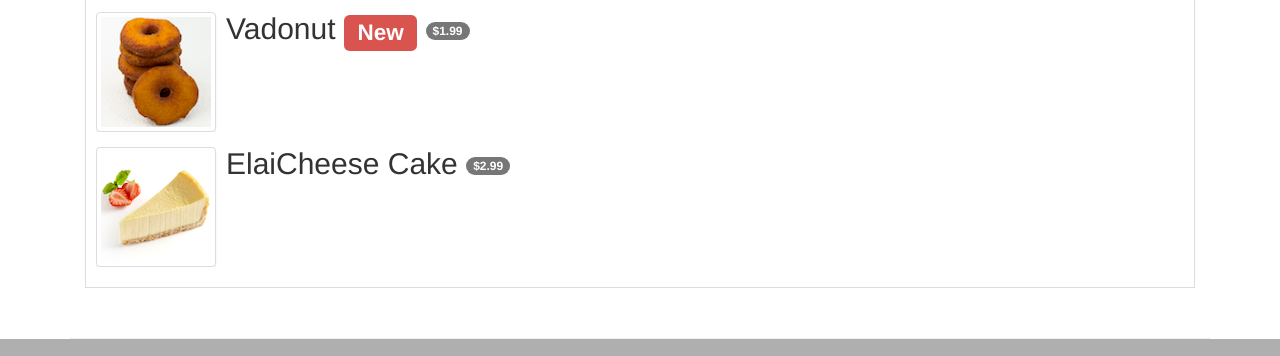
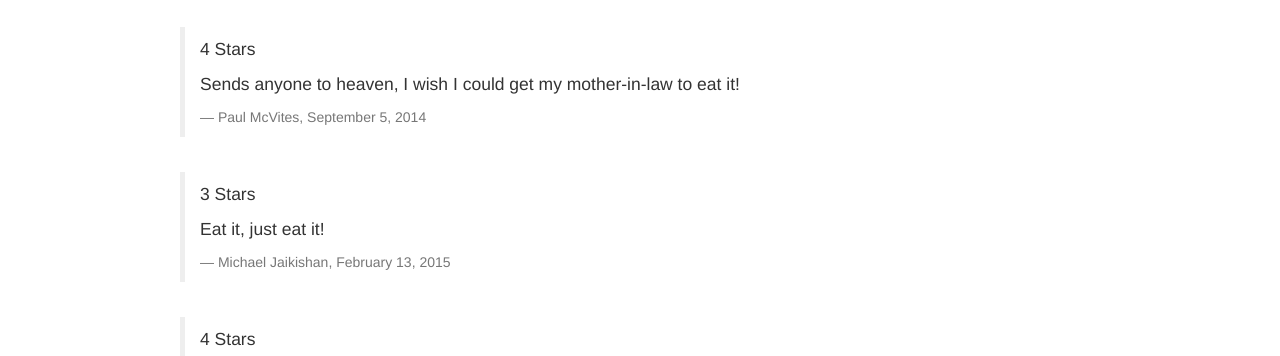
Before and after one commit to vavoccia/AngularJS_W3, a website: page app/index.html in a window 1280 px wide. Shown: the part 819-1175 px from the top of the page. Drawn offline with Linux system fonts and the light colour scheme.

Commit message:
Final Commit

```diff
--- a/app/index.html
+++ b/app/index.html
@@ -79,7 +79,7 @@
             </div>
         </div>
     </header>
-    <ng-include src="'menu.html'"></ng-include>
+    <ng-include src="'dishdetail.html'"></ng-include>
     <footer class="row-footer">
         <div class="container">
             <div class="row">
--- a/app/menu.html
+++ b/app/menu.html
@@ -1,5 +1,5 @@
         <div class="container">
-            <div class="row row-content" ng-controller="MenuController">
+            <div class="row" ng-controller="MenuController"  style="margin:30px 0" >
                 <div class="col-xs-12">
                     <button ng-click="toggleDetails()" class="btn btn-xs btn-primary pull-right" type="button">
                         {{showDetails ? 'Hide Details':'Show Details'}}
```
